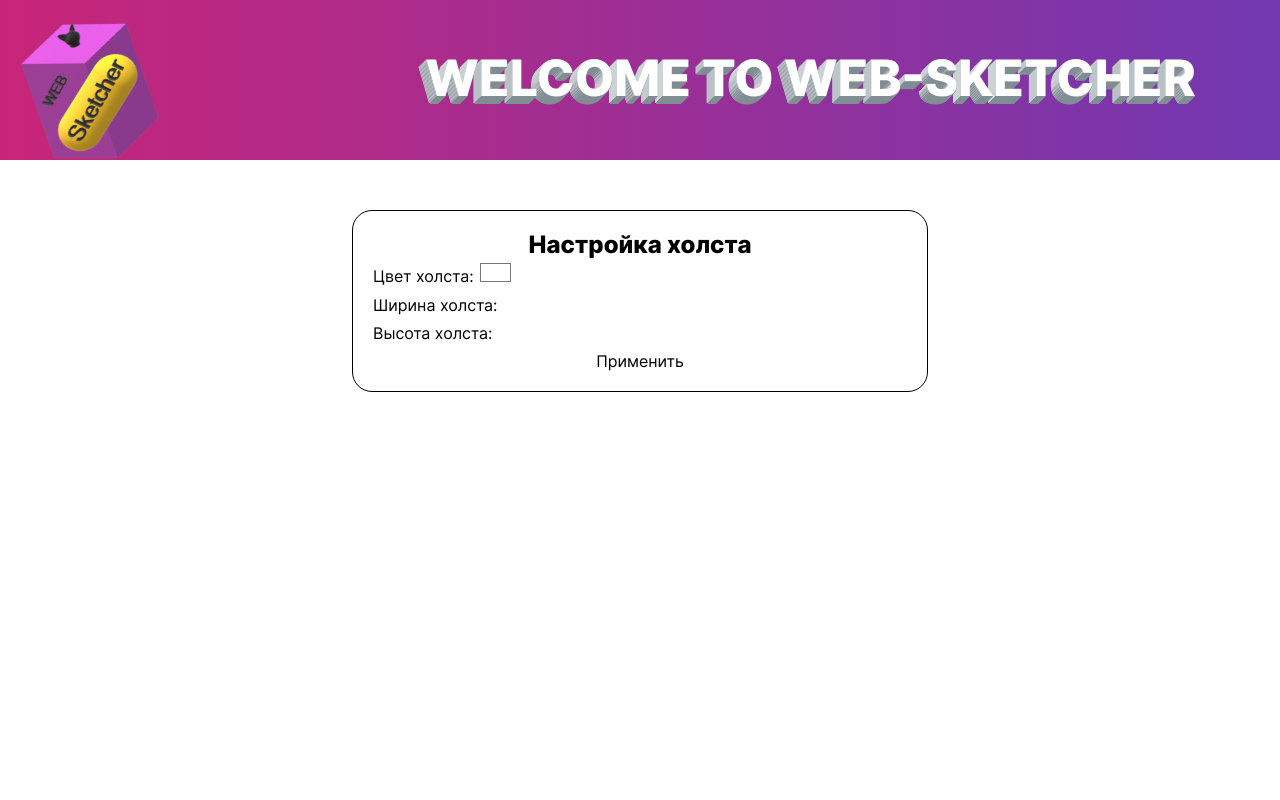
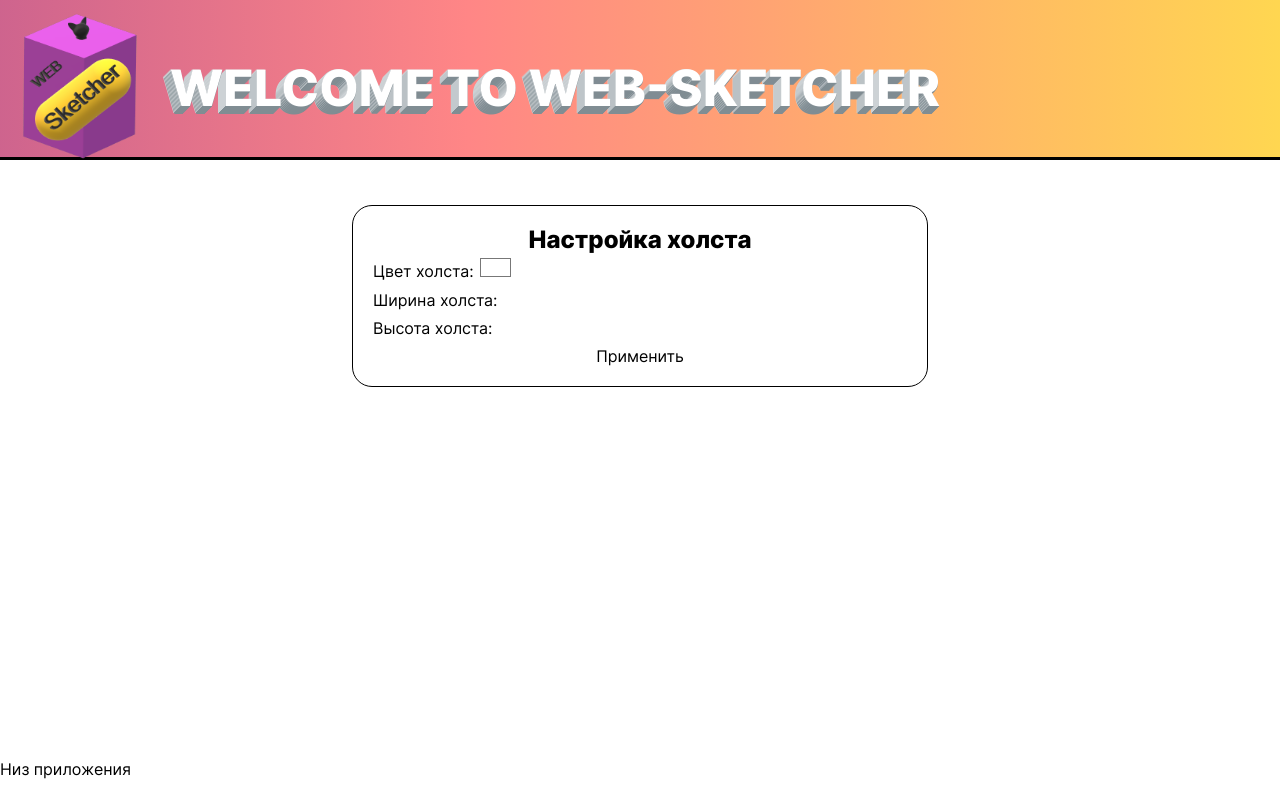
Before and after one commit to BLYADERUINER/web-sketcher, a SvelteKit app: page / in a window 1280 px wide. Built offline with nearby package versions, Linux system fonts and the light colour scheme.

Commit message:
feat: Изменен градиент в шапке и убраны конченые анимации

```diff
--- a/src/lib/SettingCanvas.svelte
+++ b/src/lib/SettingCanvas.svelte
@@ -25,7 +25,7 @@
   .setting {
     border: 1px solid black;
     border-radius: 20px;
-    margin: 50px auto;
+    margin: 0 auto;
     max-width: 45%;
     padding: 20px;
   }
--- a/src/routes/+page.svelte
+++ b/src/routes/+page.svelte
@@ -12,31 +12,39 @@
   </div>
 </header>
 
-<SettingCanvas />
+<main class="main">
+  <SettingCanvas />
+</main>
+
+<footer>
+  Низ приложения
+</footer>
 
 <style lang="scss">
   .header {
+    width: 100%;
     height: 20vh;
-    background-size: 100%;
-    background: linear-gradient(90deg, rgba(233, 30, 99, 1) 0%, rgba(103, 58, 183, 1) 100%);
+    padding: 10px 20px 0;
+    background: linear-gradient(90deg, rgba(155,64,150,1) 0%, rgba(255,134,134,1) 50%,  rgba(255,229,71,1) 100%);
     background-size: 150%;
+    border-bottom: 3px solid rgb(0, 0, 0);
     animation: gradient ease-in-out 6s infinite alternate;
   }
 
+  .main {
+    min-height: 75vh;
+    padding: 45px 0;
+  }
+
   .title {
-    text-align: center;
-    width: 100vw;
-    overflow: hidden;
+    display: flex;
+    flex-direction: row;
+    gap: 30px;
   }
 
   .title__logo {
-    position: absolute;
-    top: 15px;
-    left: 30px;
     width: 120px;
     height: 150px;
-    z-index: 1;
-    animation: RotateLogo 6s linear infinite alternate;
   }
 
   .title__text {
@@ -62,26 +70,6 @@
                 -7px 6px #cdd2d5,
                 -7px 8px #808d93,
                 -8px 7px #cdd2d5;
-    animation: TextMover 15s linear infinite alternate-reverse;
-  }
-
-
-  @keyframes RotateLogo {
-    from {
-      transform: rotate(30deg);
-    }
-    to {
-      transform: rotate(-30deg);
-    }
-  }
-
-  @keyframes TextMover {
-    from {
-      transform: translateX(-20%);
-    }
-    to {
-      transform: translateX(30%);
-    }
   }
 
   @keyframes gradient {
--- a/src/styles.scss
+++ b/src/styles.scss
@@ -6,9 +6,9 @@ html{
   color: #000000;
 }
 
-.app {
+body {
   min-height: 100vh;
-  max-width: 1920px;
+  min-width: 320px;
 }
 
 * {
```
